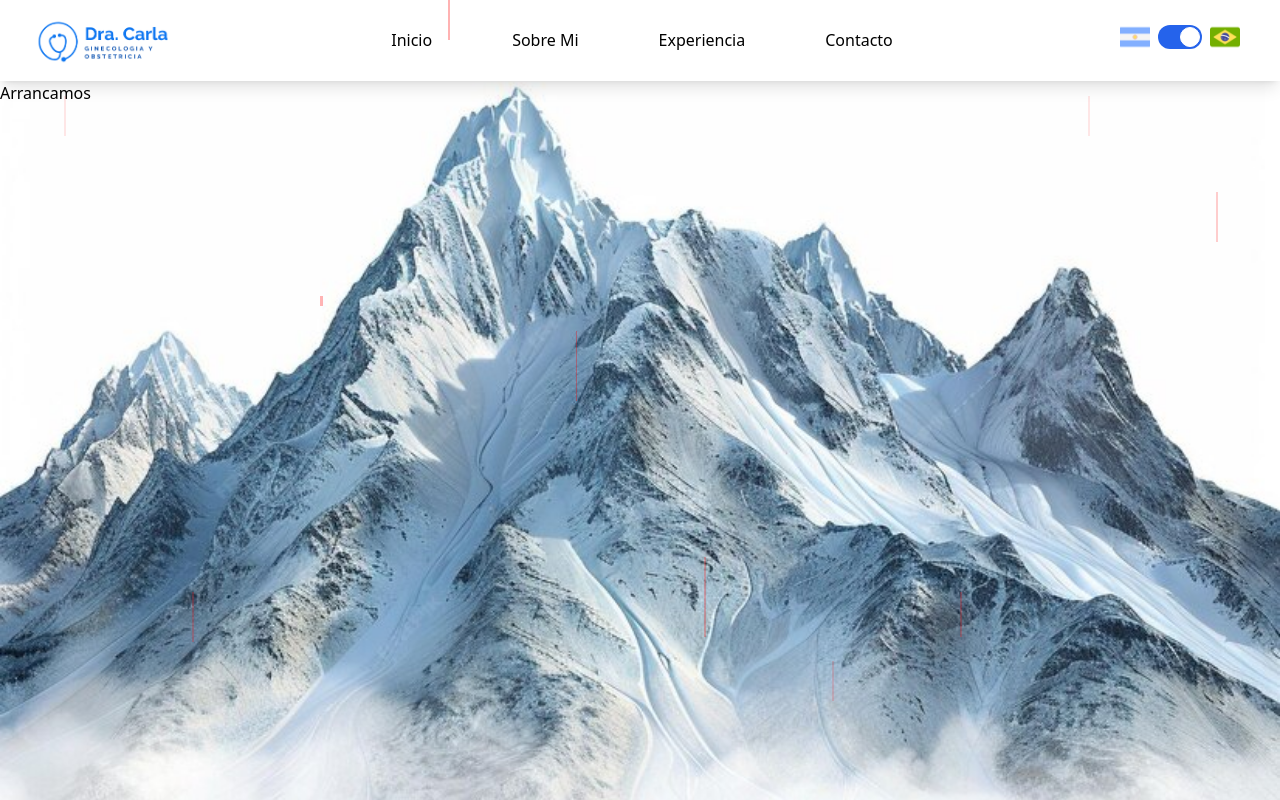
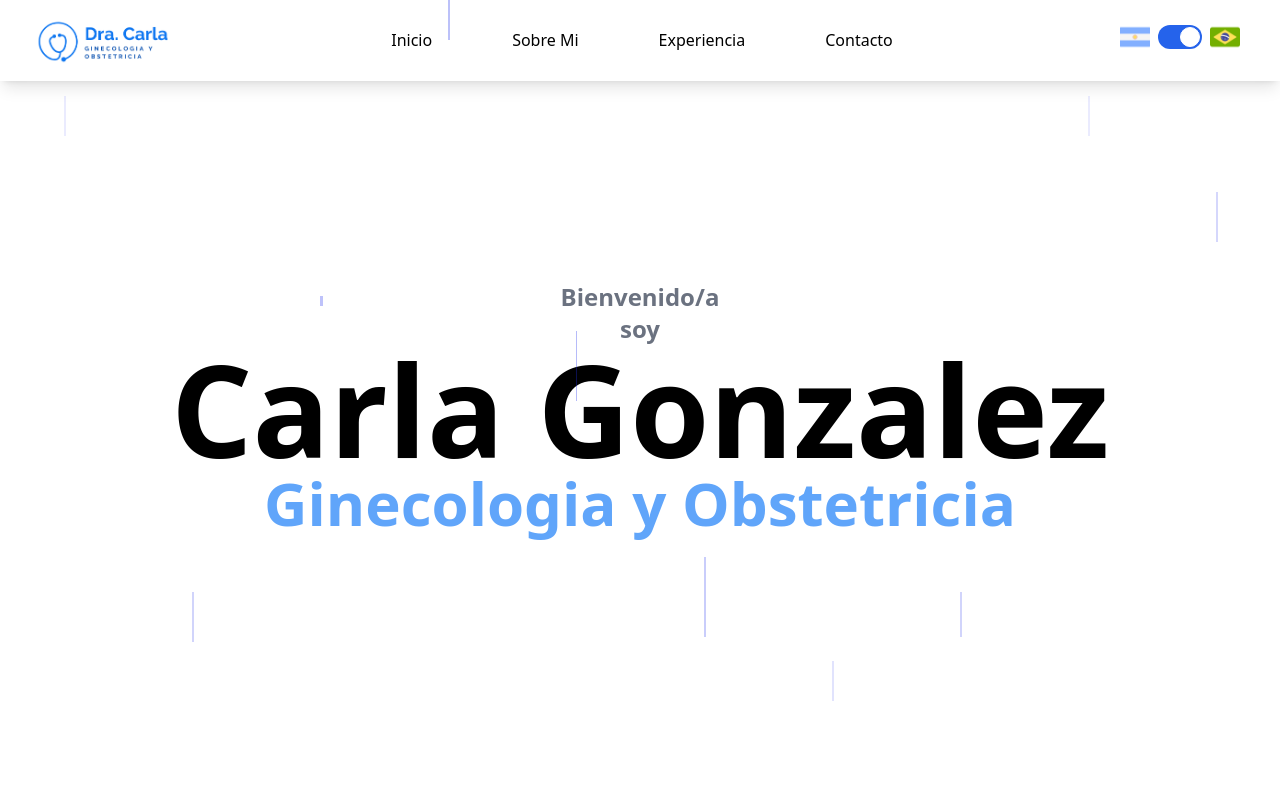
Before and after one commit to ArielGnz/cg-page, a React (Vite) app: page / in a window 1280 px wide. Built offline with nearby package versions, Linux system fonts and the light colour scheme.

Commit message:
ajustando pantallas

```diff
--- a/index.css
+++ b/index.css
@@ -7,16 +7,16 @@ html, body {
     overflow: hidden; /* Asegura que el body y el html ocupen el 100% de la pantalla */
 }
 
-body {
+/*body {
     background-image: url('/src/assets/m3.jpg'); /* Ruta de la imagen */
-    background-size: cover; /* Escala la imagen para cubrir toda la pantalla */
-    background-position: center; /* Centra la imagen */
-    background-repeat: no-repeat; /* Evita que la imagen se repita */
-}
+/*    background-size: cover; /* Escala la imagen para cubrir toda la pantalla */
+/*    background-position: center; /* Centra la imagen */
+/*    background-repeat: no-repeat; /* Evita que la imagen se repita */
+
 
 .burbuja{
 
-    background: red;
+    background: rgb(36, 50, 236);
     opacity: .3;
     position: absolute;
     top: 0;
--- a/src/App.jsx
+++ b/src/App.jsx
@@ -1,4 +1,5 @@
-import { NavBar } from "./Header/NavBar"
+import { NavBar } from "./Header/NavBar";
+import { SobreMi } from "./SobreMi/SobreMi";
 
 
 function App() {
@@ -6,7 +7,7 @@ function App() {
   return (
     <div className="">
       <NavBar />
-      <h1 className="">Arrancamos</h1>
+      <SobreMi />
     </div>
   )
 }
--- a/src/Header/NavBar.jsx
+++ b/src/Header/NavBar.jsx
@@ -1,11 +1,11 @@
-import { useState } from "react";
+//import { useState } from "react";
 import React from "react";
 import logo from "../assets/Dr.png";
 import argentina from "../assets/argentina.png";
 import brasil from "../assets/brasil.png";
 
 export const NavBar = () => {
-  const [menuOpen, setMenuOpen] = useState(false);
+  //const [menuOpen, setMenuOpen] = useState(false);
 
   return (
     <nav className="bg-white shadow-lg w-full flex justify-between items-center mx-auto py-4 md:px-8 ">
@@ -13,7 +13,7 @@ export const NavBar = () => {
         <img src={logo} alt="" className="w-[140px]" />
       </div>
 
-      <div>
+      <div className="">
         <ul className="flex justify-center items-center">
           <li className="mx-10">Inicio</li>
           <li className="flex flex-row mx-10">Sobre Mi</li>
@@ -25,8 +25,8 @@ export const NavBar = () => {
       <div>
         <label class="inline-flex items-center cursor-pointer">
           <img src={argentina} className="w-[30px] h-[30px] mx-2" alt="" />
-          <input type="checkbox" value="" class="sr-only peer" checked />
-          <div class="relative w-11 h-6 bg-gray-200 rounded-full peer peer-focus:ring-4 peer-focus:ring-blue-300 dark:peer-focus:ring-blue-800 dark:bg-gray-700 peer-checked:after:translate-x-full rtl:peer-checked:after:-translate-x-full peer-checked:after:border-white after:content-[''] after:absolute after:top-0.5 after:start-[2px] after:bg-white after:border-gray-300 after:border after:rounded-full after:h-5 after:w-5 after:transition-all dark:border-gray-600 peer-checked:bg-blue-600"></div>
+          <input type="checkbox" value="" className="sr-only peer" checked />
+          <div className="relative w-11 h-6 bg-gray-200 rounded-full peer peer-focus:ring-4 peer-focus:ring-blue-300 dark:peer-focus:ring-blue-800 dark:bg-gray-700 peer-checked:after:translate-x-full rtl:peer-checked:after:-translate-x-full peer-checked:after:border-white after:content-[''] after:absolute after:top-0.5 after:start-[2px] after:bg-white after:border-gray-300 after:border after:rounded-full after:h-5 after:w-5 after:transition-all dark:border-gray-600 peer-checked:bg-blue-600"></div>
           <img src={brasil} className="w-[30px] h-[30px] mx-2" alt="" />
         </label>
       </div>
--- /dev/null
+++ b/src/SobreMi/SobreMi.jsx
@@ -0,0 +1,12 @@
+import React from 'react'
+
+export const SobreMi = () => {
+  return (
+    <div className='flex flex-col justify-center items-center mt-[200px]'>
+        <h2 className='text-2xl font-semibold text-gray-500 '>Bienvenido/a</h2>
+        <h2 className='text-2xl font-semibold text-gray-500 '>soy</h2>
+        <h1 className='text-9xl font-bold'>Carla Gonzalez</h1>
+        <h1 className='text-blue-400 text-6xl font-bold'>Ginecologia y Obstetricia</h1>
+    </div>
+  )
+}
```
